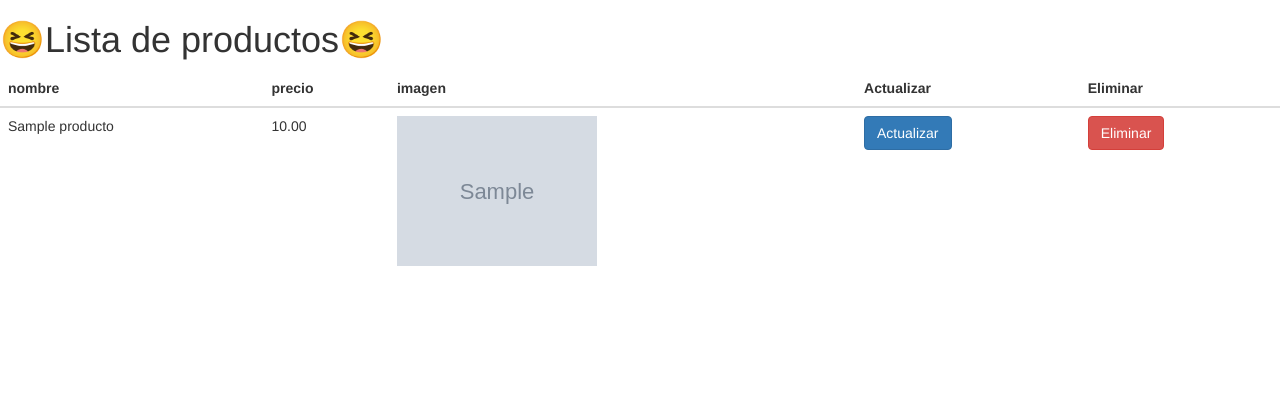
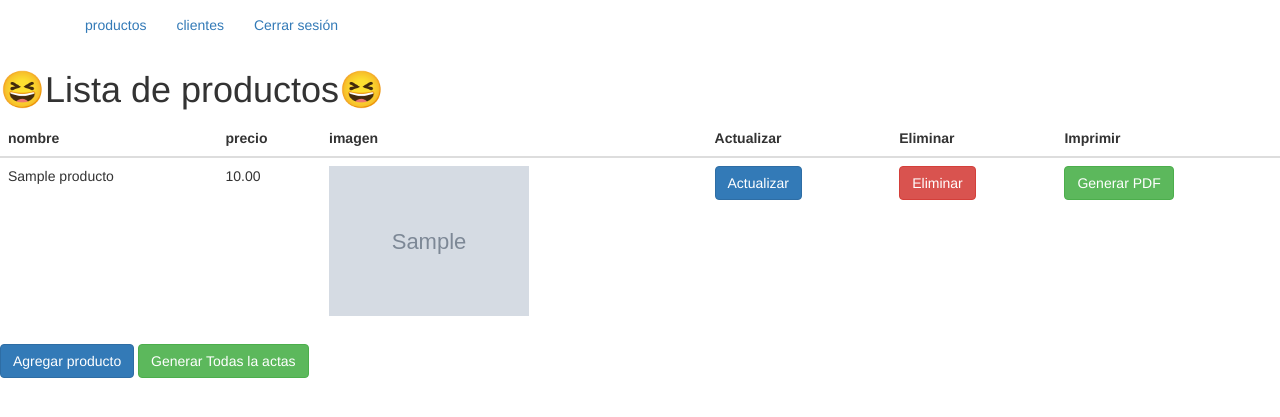
Before and after one commit to 1Daniel-Mateo/Flask-Shopy-V2, a Flask app: page /productos/listar in a window 1280 px wide. Shown: the top 417 px of the page. Run offline with Flask 3, Linux system fonts and the light colour scheme; tables that the repository leaves empty hold one stand-in row (values such as "Sample post"); grey boxes marked "Sample" are stand-in pictures; some libraries are stand-ins or nearby versions.

Commit message:
Ajuste de ejecución de proyecto y creación de directorio pdf.

```diff
--- a/app/pdf_generator.py
+++ b/app/pdfs/generator.py
@@ -4,7 +4,7 @@
 
 def generar_pdf(nombre_archivo, contenido):
     # Establecer la ruta del archivo PDF
-    ruta_pdf = os.path.join('app','pdfs',nombre_archivo)
+    ruta_pdf = os.path.join('app','pdfs','static',nombre_archivo)
 
     # Creamos un objeto Canvas para el PDF
     c = canvas.Canvas(ruta_pdf, pagesize=letter)
--- a/app/productos/templates/listar.html
+++ b/app/productos/templates/listar.html
@@ -1,6 +1,23 @@
 {% extends "base.html" %}
 
 {% block content %}
+<nav class="nav nav-inverse">
+    <div class="container">
+        <ul class="nav navbar-nav">
+            <li><a href="/productos/listar">productos</a></li>
+            <li><a href="/clientes/listarCliente">clientes</a></li>
+            {% if current_user.is_authenticated %}
+            <li>
+                <a href="/auth/logout">Cerrar sesión</a>
+            </li>
+            {% else %}
+            <li>
+                <a href="/auth/logout">Cerrar sesión</a>
+            </li>
+            {% endif %}
+        </ul>
+    </div>
+</nav>
     {% for mensaje in get_flashed_messages() %}
        <div class="alert alert-success alert-dismissable">
         <button type="button" data-dismiss="alert" class="close">
@@ -18,6 +35,7 @@
                 <th>imagen</th>
                 <th>Actualizar</th>
                 <th>Eliminar</th>
+                <th>Imprimir</th>
             </tr>
           </thead>
             <tbody>
@@ -34,9 +52,16 @@
                     <td>
                         <a href="/productos/eleminar/{{producto.id}}" class="btn btn-danger">Eliminar</a>
                     </td>
+                    <td>
+                        <a href="" class="btn btn-success">Generar PDF</a>
+                    </td>
                 </tr>
                 {% endfor%}
 
             </tbody>
        </table>
+       <div class="d-grid gap-2 col-6 mx-auto">
+        <a href="/productos/crear" class="btn btn-primary">Agregar producto</a>
+        <a href="" class="btn btn-success">Generar Todas la actas</a>
+      </div>
 {% endblock%}
```
Also changed, not shown: app/__init__.py (+9 -1 lines), app/clientes/templates/listarCliente.html (+15 -11 lines), app/mi_blueprint.py (+2 -17 lines), app/pdfs/__init__.py (added, +7 -0 lines), app/pdfs/routes.py (added, +17 -0 lines), app/auth/routes.py (line endings or trailing spaces), app/pdfs/templates/pdf.html (added), app/productos/imagenes/agregar.png (added), 2 other files.
